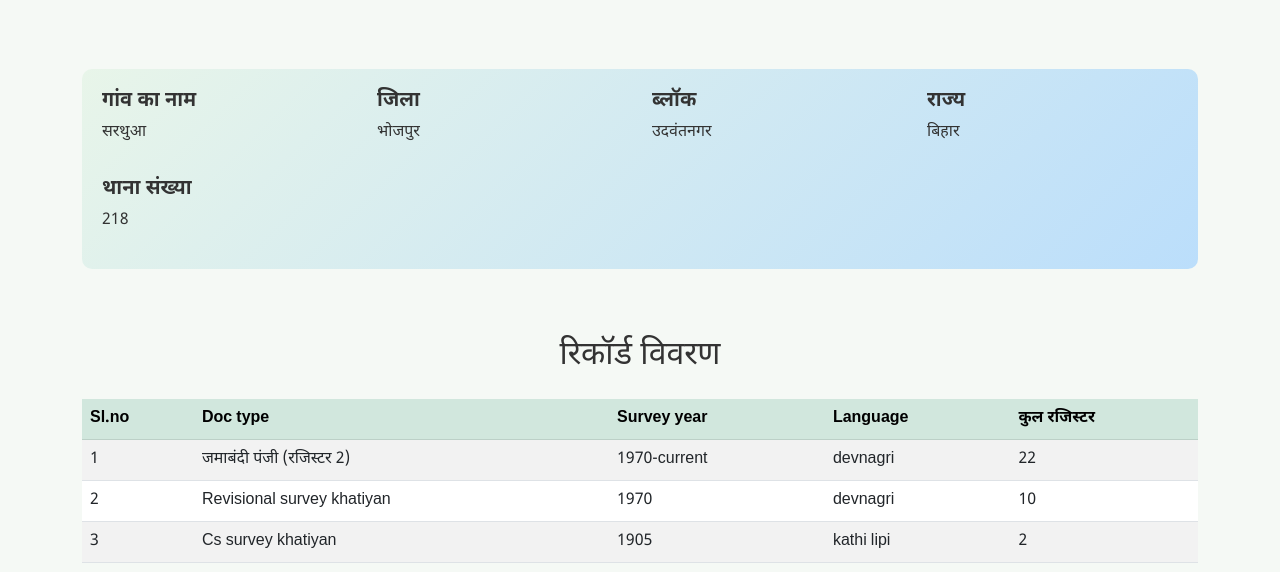
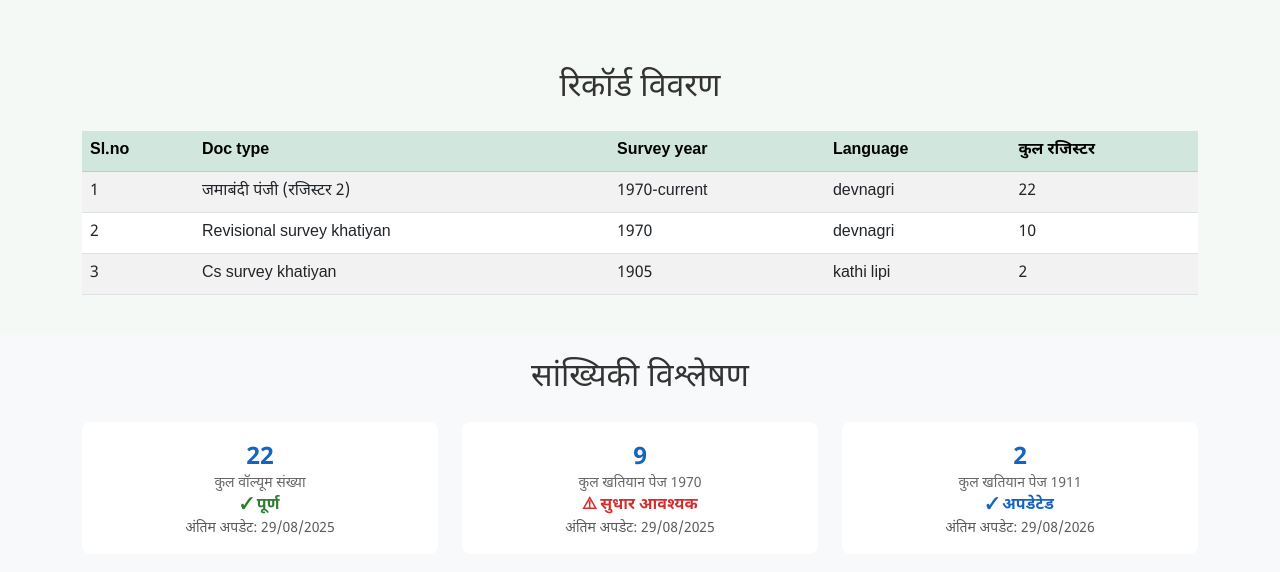
Before and after one commit to gyanusingh841-collab/Webtest., a plain HTML site: page index.html in a window 1280 px wide. Shown: the part 374-946 px from the top of the page. Drawn offline with nearby package versions, Linux system fonts and the light colour scheme.

Commit message:
index.html

```diff
--- a/index.html
+++ b/index.html
@@ -54,48 +54,6 @@
                 </div>
                 <div class="col-lg-4 d-none d-lg-block">
                     <img src="https://cdn.pixabay.com/photo/2017/06/13/17/13/village-2399456_1280.png" alt="गांव का दृश्य" class="img-fluid">
-                </div>
-            </div>
-        </div>
-    </section>
-
-    <!-- गांव की जानकारी -->
-    <section id="village-info" class="py-4">
-        <div class="container">
-            <div class="village-info">
-                <div class="row">
-                    <div class="col-md-3 col-6 mb-3">
-                        <div class="hindi">
-                            <h5 class="fw-bold">गांव का नाम</h5>
-                            <p>सरथुआ</p>
-                        </div>
-                    </div>
-                    <div class="col-md-3 col-6 mb-3">
-                        <div class="hindi">
-                            <h5 class="fw-bold">जिला</h5>
-                            <p>भोजपुर</p>
-                        </div>
-                    </div>
-                    <div class="col-md-3 col-6 mb-3">
-                        <div class="hindi">
-                            <h5 class="fw-bold">ब्लॉक</h5>
-                            <p>उदवंतनगर</p>
-                        </div>
-                    </div>
-                    <div class="col-md-3 col-6 mb-3">
-                        <div class="hindi">
-                            <h5 class="fw-bold">राज्य</h5>
-                            <p>बिहार</p>
-                        </div>
-                    </div>
-                </div>
-                <div class="row">
-                    <div class="col-md-3 col-6">
-                        <div class="hindi">
-                            <h5 class="fw-bold">थाना संख्या</h5>
-                            <p>218</p>
-                        </div>
-                    </div>
                 </div>
             </div>
         </div>
```
